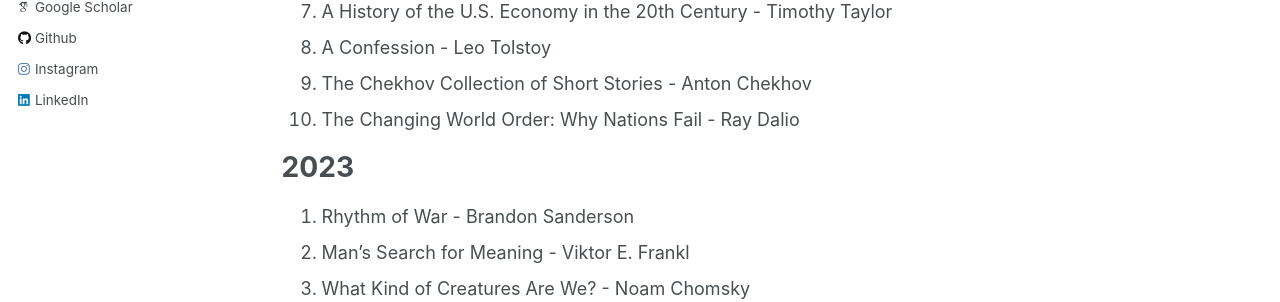
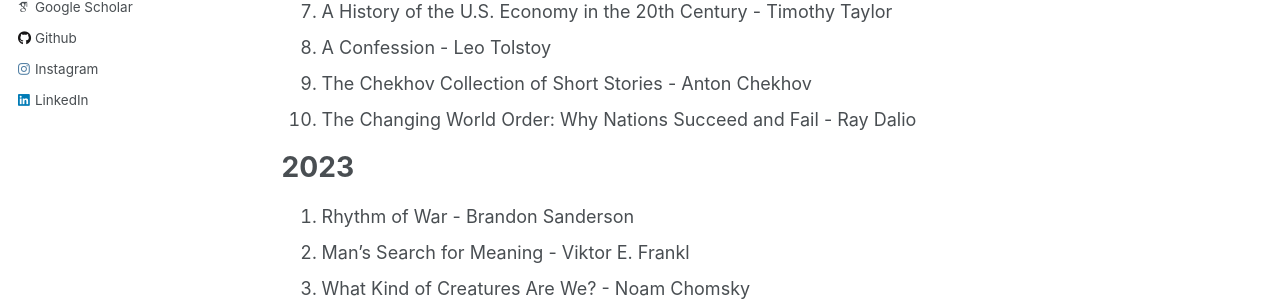
Before and after one commit to Neehan/neehan.github.io, a Jekyll site: the page built from _pages/reading.md, in a window 1280 px wide and 900 px high. Shown: the part 430-732 px from the top of the window. Built offline with Jekyll 4.4.1, drawn with Linux system fonts in a browser that asks for light colours; some web fonts are replaced.

Commit message:
Update reading.md

```diff
--- a/_pages/reading.md
+++ b/_pages/reading.md
@@ -13,7 +13,7 @@ author_profile: true
 7. A History of the U.S. Economy in the 20th Century - Timothy Taylor
 8. A Confession - Leo Tolstoy
 9. The Chekhov Collection of Short Stories - Anton Chekhov
-10. The Changing World Order: Why Nations Fail - Ray Dalio
+10. The Changing World Order: Why Nations Succeed and Fail - Ray Dalio
 
 # 2023
 1. Rhythm of War - Brandon Sanderson
```
